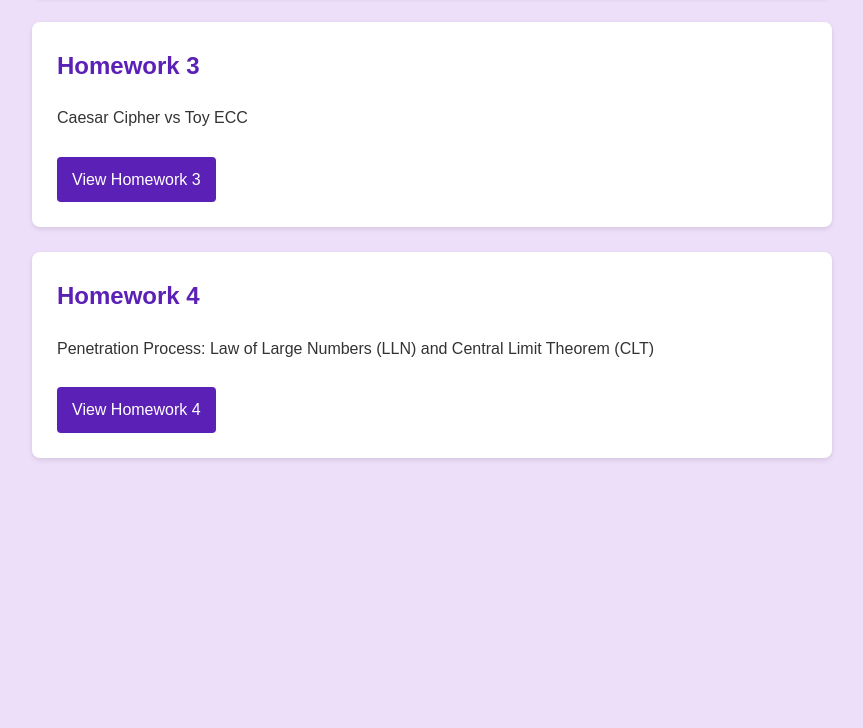
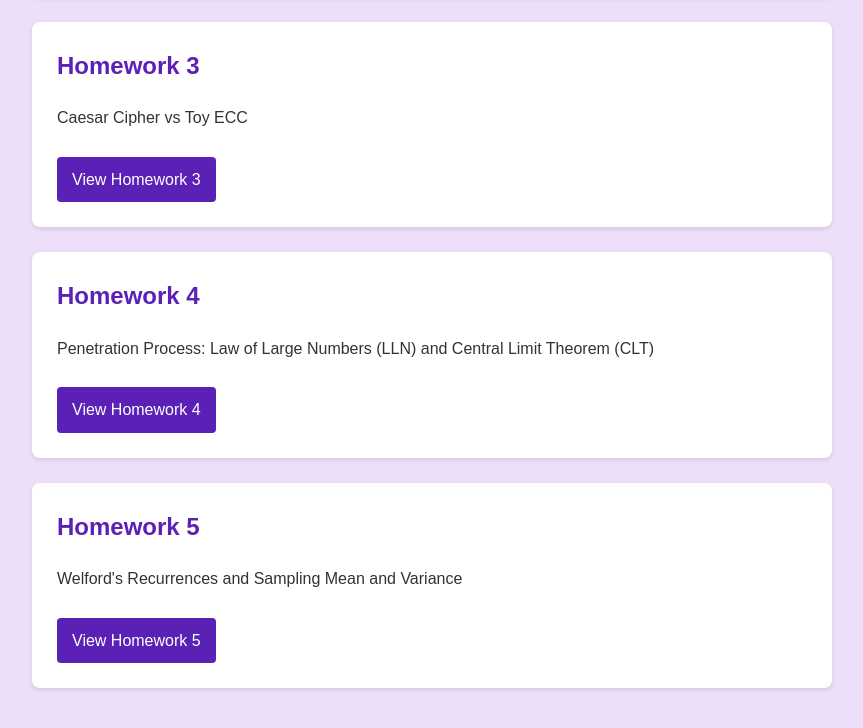
Before and after one commit to lisaproiettic/lisaproiettic.github.io, a plain HTML site: page index.html in a window 1280 px wide. Shown: the part 619-1347 px from the top of the page, without its empty margins (208-1071 px from the left). Before the commit the page ends 1117 px from the top, so only its background shows below. Drawn offline with Linux system fonts and the light colour scheme.

Commit message:
Add files via upload

```diff
--- a/index.html
+++ b/index.html
@@ -87,8 +87,14 @@
 
     <div class="homework-card">
         <h2>Homework 4</h2>
-        <p> Penetration Process: Law of Large Numbers (LLN) and Central Limit Theorem (CLT)</p>
+        <p>Penetration Process: Law of Large Numbers (LLN) and Central Limit Theorem (CLT)</p>
         <a href="homework4.html" class="btn">View Homework 4</a>
+    </div>
+
+    <div class="homework-card">
+        <h2>Homework 5</h2>
+        <p> Welford's Recurrences and Sampling Mean and Variance </p>
+        <a href="homework5.html" class="btn">View Homework 5</a>
     </div>
 </body>
 </html>
```
